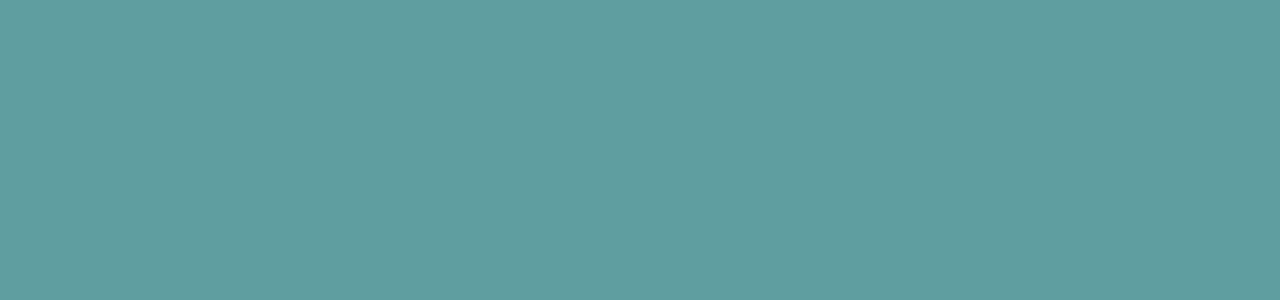
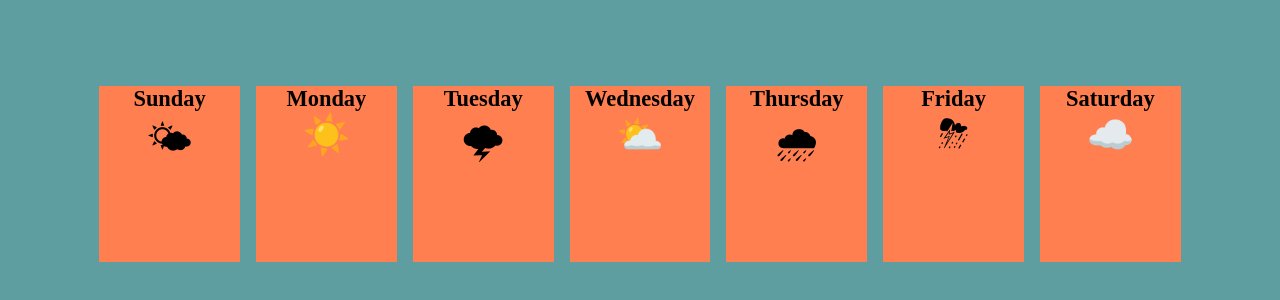
Before and after one commit to KorneyChervonenko/weather, a React (Create React App) app: page / in a window 1280 px wide. Shown: the part 226-526 px from the top of the page. Built offline with nearby package versions, Linux system fonts and the light colour scheme.

Commit message:
day cards draft

```diff
--- a/src/components/App.js
+++ b/src/components/App.js
@@ -1,7 +1,18 @@
 import { useEffect } from 'react';
 import { useGeolocation } from './useGeolocation';
+import DaysList from './DaysList.jsx';
 
 import './App.scss';
+
+const days = [
+	{ name: 'Sunday', wmoCode: 1 },
+	{ name: 'Monday', wmoCode: 0 },
+	{ name: 'Tuesday', wmoCode: 95 },
+	{ name: 'Wednesday', wmoCode: 2 },
+	{ name: 'Thursday', wmoCode: 55 },
+	{ name: 'Friday', wmoCode: 99 },
+	{ name: 'Saturday', wmoCode: 3 },
+];
 
 export default function App() {
 	const {
@@ -18,7 +29,8 @@ export default function App() {
 	// }, []);
 
 	return (
-		<div className="App">
+		<main className="App">
+			<DaysList days={days} />
 			{/* <button onClick={getPosition} disabled={isLoading}>
 				Get my position
 			</button>
@@ -35,6 +47,6 @@ export default function App() {
 					</a>
 				</p>
 			)} */}
-		</div>
+		</main>
 	);
 }
--- a/src/components/App.scss
+++ b/src/components/App.scss
@@ -1,6 +1,15 @@
+@import '../styles/_reset.scss';
+@import '../styles/_helpers.scss';
+@import '../styles/_vars.scss';
+
 .App {
 	/* text-align: center; */
 	background-color: cadetblue;
 	inline-size: 100%;
 	min-block-size: 100vh;
+
+	display: flex;
+	flex-direction: column;
+	align-items: center;
+	justify-content: center;
 }
--- /dev/null
+++ b/src/components/Day.jsx
@@ -0,0 +1,12 @@
+import getWeatherIcon from './utils/getWeatherIcon';
+
+import './Day.scss';
+
+export default function Day({ dayData }) {
+	return (
+		<li className="day">
+			<h3>{dayData.name}</h3>
+			<div className="weather-icon">{getWeatherIcon(dayData.wmoCode)}</div>
+		</li>
+	);
+}
--- /dev/null
+++ b/src/components/Day.scss
@@ -0,0 +1,23 @@
+@import '../styles/_reset.scss';
+@import '../styles/_helpers.scss';
+@import '../styles/_vars.scss';
+
+.day {
+	background-color: coral;
+	// inline-size: 5rem;
+	// inline-size: calc(80vw / 7);
+	inline-size: 11cqi;
+	// block-size: 10rem;
+	aspect-ratio: 0.8;
+	display: flex;
+	flex-direction: column;
+	align-items: center;
+
+	font-size: 1.5cqi;
+
+	> .weather-icon {
+		// background-color: aquamarine;
+		// inline-size: 2cqi;
+		font-size: 3cqi;
+	}
+}
--- /dev/null
+++ b/src/components/DaysList.jsx
@@ -0,0 +1,12 @@
+import Day from './Day.jsx';
+import './DaysList.scss';
+
+export default function DaysList({ days }) {
+	return (
+		<ol className="days-list">
+			{days.map((dayData) => (
+				<Day dayData={dayData} key={dayData.name} />
+			))}
+		</ol>
+	);
+}
--- /dev/null
+++ b/src/components/DaysList.scss
@@ -0,0 +1,9 @@
+@import '../styles/_reset.scss';
+@import '../styles/_helpers.scss';
+@import '../styles/_vars.scss';
+
+.days-list {
+	display: flex;
+	flex-direction: row;
+	column-gap: 1rem;
+}
--- /dev/null
+++ b/src/components/utils/getWeatherIcon.jsx
@@ -0,0 +1,17 @@
+export default function getWeatherIcon(wmoCode) {
+	const icons = new Map([
+		[[0], '☀️'],
+		[[1], '🌤'],
+		[[2], '⛅️'],
+		[[3], '☁️'],
+		[[45, 48], '🌫'],
+		[[51, 56, 61, 66, 80], '🌦'],
+		[[53, 55, 63, 65, 57, 67, 81, 82], '🌧'],
+		[[71, 73, 75, 77, 85, 86], '🌨'],
+		[[95], '🌩'],
+		[[96, 99], '⛈'],
+	]);
+	const arr = [...icons.keys()].find((key) => key.includes(wmoCode));
+	if (!arr) return 'NOT FOUND';
+	return icons.get(arr);
+}
```
